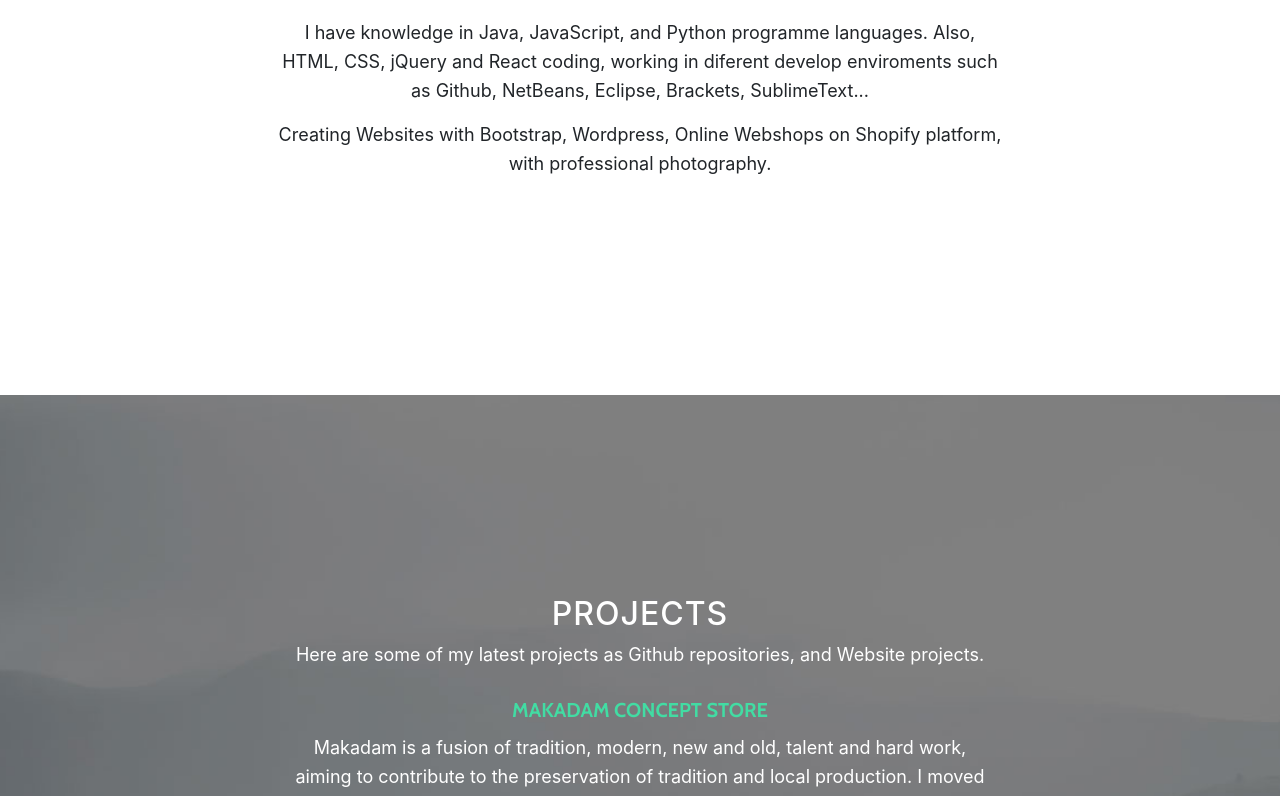
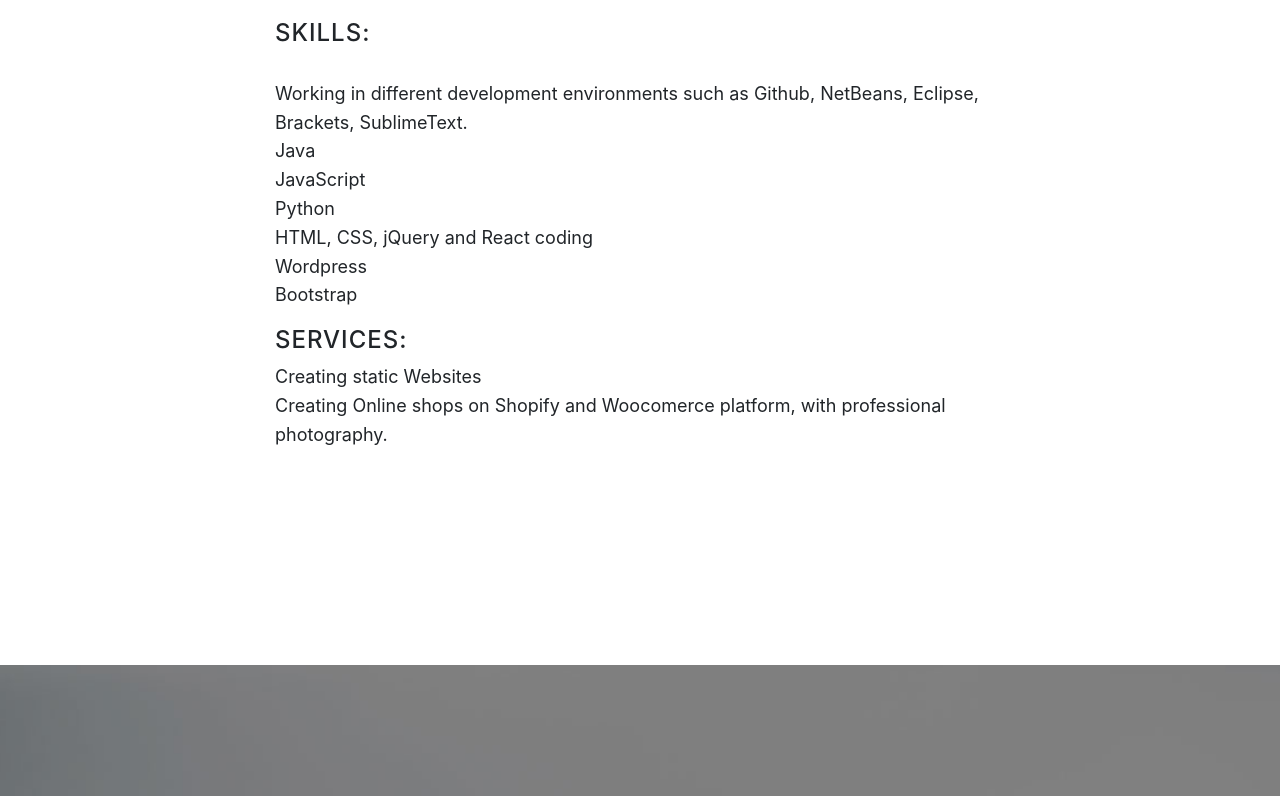
Before and after one commit to penomilan/penomilan, a website with bundled scripts: page index.html in a window 1280 px wide. Shown: the part 1101-1897 px from the top of the page. Built offline with nearby package versions, Linux system fonts and the light colour scheme.

Commit message:
text edit

```diff
--- a/index.html
+++ b/index.html
@@ -68,20 +68,22 @@
     </header>
 
     <!-- About Section -->
-    <section id="about" class="content-section text-center">
+    <section id="about" class="content-section text-left">
       <div class="container">
         <div class="row">
           <div class="col-lg-8 mx-auto">
             <h2>About</h2>
-            <p>I am Front-end Developer. I enjoy turning complex problems into simple, beautiful and intuitive interface designs.</p><p>I have knowledge in Java, JavaScript, and Python programme languages. Also, HTML, CSS, jQuery and React coding, working in diferent develop enviroments such as Github, NetBeans, Eclipse, Brackets, SublimeText...</p>
-            <p>Creating Websites with Bootstrap, Wordpress, Online Webshops on Shopify platform, with professional photography.</p>
+            <p>I am Front-end Developer. I enjoy turning complex problems into simple, beautiful and intuitive interface designs.</p>
+            <h4>Skills:</h4></br><p>Working in different development environments such as Github, NetBeans, Eclipse, Brackets, SublimeText.</br>Java</br>JavaScript</br>Python</br>HTML, CSS, jQuery and React coding</br>Wordpress</br>Bootstrap</p>
+            <h4>Services:</h4>
+            <p>Creating static Websites</br>Creating Online shops on Shopify and Woocomerce platform, with professional photography.</p>
           </div>
         </div>
       </div>
     </section>
 
     <!-- Download Section -->
-    <section id="download" class="download-section content-section text-center">
+    <section id="download" class="download-section content-section text-left">
       <div class="container">
         <div class="col-lg-8 mx-auto">
           <h2>Projects</h2>
@@ -119,7 +121,6 @@
             <p>Feel free to
               <a href="mailto:penomilan@gmail.com" target="_blank">email</a> me.</p>
               <p>penomilan@gmail.com</p>
-              <p>+381 66 272 292</p>
             <ul class="list-inline banner-social-buttons">
               <li class="list-inline-item">
                 <a href="https://www.instagram.com/penomen/" class="btn btn-default btn-lg" target="_blank">
```
